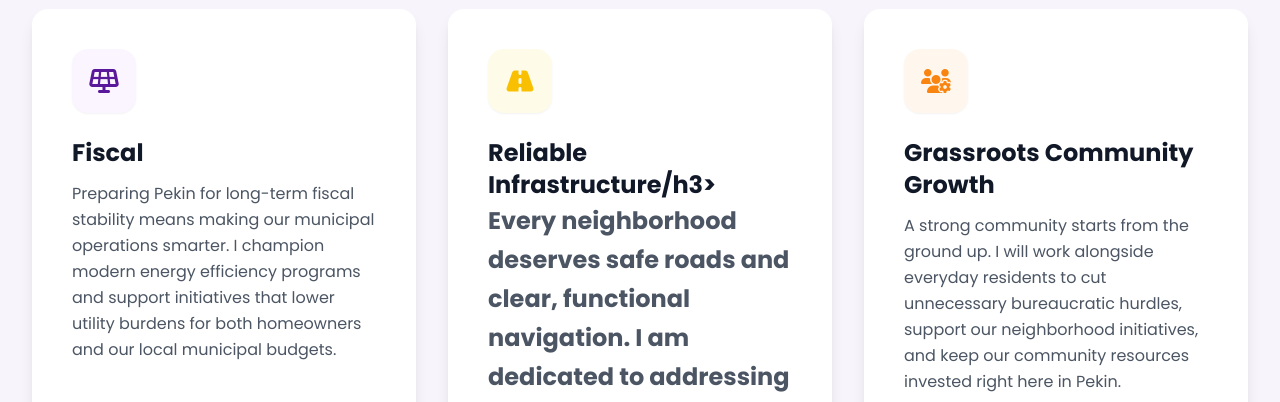
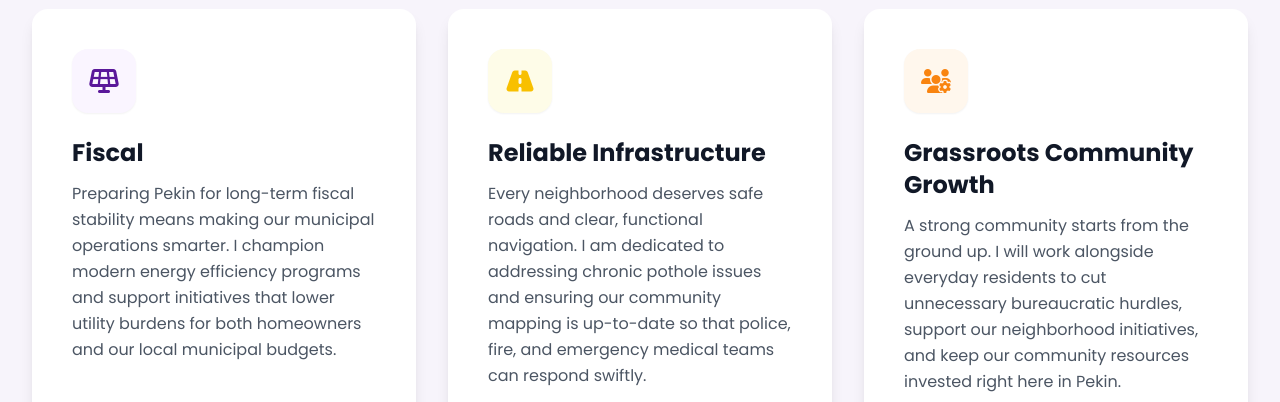
Before and after one commit to zoominzoey/zoominzoey.github.io, a plain HTML site: page index.html in a window 1280 px wide. Shown: the part 2080-2482 px from the top of the page. Drawn offline with nearby package versions, Linux system fonts and the light colour scheme.

Commit message:
Update index.html

```diff
--- a/index.html
+++ b/index.html
@@ -239,7 +239,7 @@
                         <div class="w-16 h-16 bg-yellow-50 text-brand-yellow rounded-2xl flex items-center justify-center mb-6 group-hover:bg-brand-yellow group-hover:text-brand-purple transition-colors duration-300 shadow-sm">
                             <i class="fas fa-road text-2xl"></i>
                         </div>
-                        <h3 class="text-2xl font-bold text-gray-900 mb-3 group-hover:text-yellow-600 transition-colors">Reliable Infrastructure/h3>
+                        <h3 class="text-2xl font-bold text-gray-900 mb-3 group-hover:text-yellow-600 transition-colors">Reliable Infrastructure </h3>
                         <p class="text-gray-600 leading-relaxed">
                             Every neighborhood deserves safe roads and clear, functional navigation. I am dedicated to addressing chronic pothole issues and ensuring our community mapping is up-to-date so that police, fire, and emergency medical teams can respond swiftly.
                         </p>
```
